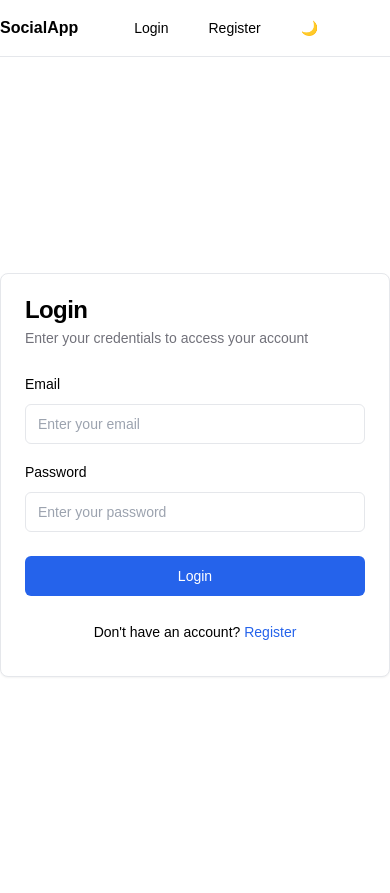
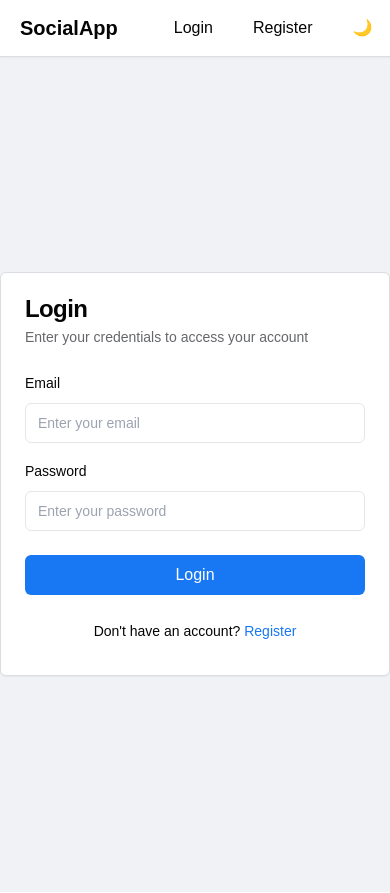
Before and after one commit to liked95/facebook-fe, a React (Vite) app: page /login in a window 390 px wide. Built offline with nearby package versions, Linux system fonts and the light colour scheme.

Commit message:
Refactor layout and UI components for improved styling and responsiveness; update API URL configuration.

```diff
--- a/src/components/layout/Layout.tsx
+++ b/src/components/layout/Layout.tsx
@@ -1,8 +1,8 @@
-import { useEffect } from 'react';
-import { Outlet, useNavigate } from 'react-router-dom';
-import { useThemeStore } from '../../store/theme';
-import { useAuthStore } from '../../store/auth';
-import { Button } from '../ui/Button';
+import { useEffect } from "react";
+import { Outlet, useNavigate } from "react-router-dom";
+import { useThemeStore } from "../../store/theme";
+import { useAuthStore } from "../../store/auth";
+import { Button } from "../ui/Button";
 
 export function Layout() {
   const { theme, toggleTheme } = useThemeStore();
@@ -10,55 +10,45 @@ export function Layout() {
   const navigate = useNavigate();
 
   useEffect(() => {
-    document.documentElement.classList.toggle('dark', theme === 'dark');
+    document.documentElement.classList.toggle("dark", theme === "dark");
   }, [theme]);
 
   const handleLogout = () => {
     clearAuth();
-    navigate('/login');
+    navigate("/login");
   };
 
   return (
-    <div className="min-h-screen bg-white text-black dark:bg-zinc-900 dark:text-white">
-      <header className="sticky top-0 z-50 w-full border-b bg-white/95 dark:bg-zinc-900/95 backdrop-blur supports-[backdrop-filter]:bg-white/60 dark:supports-[backdrop-filter]:bg-zinc-900/60">
-        <div className="container flex h-14 items-center">
+    <div className="min-h-screen font-facebook font-sans bg-[#F0F2F5] dark:bg-[#18191A] text-[#050505] dark:text-[#E4E6EB]">
+      <header className="fixed top-0 w-full z-50 border-b border-[#DADDE1] dark:border-[#3E4042] bg-white dark:bg-[#242526] shadow-sm">
+        <div className="max-w-full flex h-14 items-center px-5">
           <div className="mr-4 flex">
             <a className="mr-6 flex items-center space-x-2" href="/">
-              <span className="font-bold">SocialApp</span>
+              <span className="font-bold text-xl">SocialApp</span>
             </a>
           </div>
           <div className="flex flex-1 items-center justify-between space-x-2 md:justify-end">
             <nav className="flex items-center space-x-2">
               {isAuthenticated ? (
                 <>
-                  <Button variant="ghost" onClick={() => navigate('/')}>
-                    Home
-                  </Button>
-                  <Button variant="ghost" onClick={() => navigate('/profile')}>
-                    Profile
-                  </Button>
-                  <Button variant="ghost" onClick={handleLogout}>
-                    Logout
-                  </Button>
+                  <Button variant="ghost" onClick={() => navigate("/")}>Home</Button>
+                  <Button variant="ghost" onClick={() => navigate("/profile")}>Profile</Button>
+                  <Button variant="ghost" onClick={handleLogout}>Logout</Button>
                 </>
               ) : (
                 <>
-                  <Button variant="ghost" onClick={() => navigate('/login')}>
-                    Login
-                  </Button>
-                  <Button variant="ghost" onClick={() => navigate('/register')}>
-                    Register
-                  </Button>
+                  <Button variant="ghost" onClick={() => navigate("/login")}>Login</Button>
+                  <Button variant="ghost" onClick={() => navigate("/register")}>Register</Button>
                 </>
               )}
               <Button variant="ghost" onClick={toggleTheme}>
-                {theme === 'dark' ? '🌞' : '🌙'}
+                {theme === "dark" ? "🌞" : "🌙"}
               </Button>
             </nav>
           </div>
         </div>
       </header>
-      <main className="container py-6">
+      <main className="container max-w-full pt-20 pb-6">
         <Outlet />
       </main>
     </div>
--- a/src/components/ui/Button.tsx
+++ b/src/components/ui/Button.tsx
@@ -4,16 +4,16 @@ import { cva, type VariantProps } from 'class-variance-authority';
 import { cn } from '../../lib/utils';
 
 const buttonVariants = cva(
-  'inline-flex items-center justify-center rounded-md text-sm font-medium transition-colors focus-visible:outline-none focus-visible:ring-2 focus-visible:ring-offset-2 disabled:pointer-events-none disabled:opacity-50',
+  'font-facebook font-sans rounded-md px-4 py-2 font-medium transition-colors focus-visible:outline-none focus-visible:ring-2 focus-visible:ring-offset-2 disabled:pointer-events-none disabled:opacity-50',
   {
     variants: {
       variant: {
-        default: 'bg-blue-600 text-white hover:bg-blue-700 dark:bg-blue-500 dark:text-black dark:hover:bg-blue-400',
-        destructive: 'bg-red-600 text-white hover:bg-red-700 dark:bg-red-500 dark:text-black dark:hover:bg-red-400',
-        outline: 'border border-zinc-300 bg-white hover:bg-zinc-100 hover:text-black dark:border-zinc-700 dark:bg-zinc-900 dark:hover:bg-zinc-800 dark:hover:text-white',
-        secondary: 'bg-zinc-200 text-black hover:bg-zinc-300 dark:bg-zinc-700 dark:text-white dark:hover:bg-zinc-600',
-        ghost: 'hover:bg-zinc-100 hover:text-black dark:hover:bg-zinc-800 dark:hover:text-white',
-        link: 'text-blue-600 underline-offset-4 hover:underline dark:text-blue-400',
+        default: 'bg-[#1877F2] text-white hover:bg-[#166FE5]',
+        secondary: 'bg-[#E4E6EB] text-[#050505] hover:bg-[#D8DADF] dark:bg-[#3A3B3C] dark:text-[#E4E6EB] dark:hover:bg-[#4A4B4D]',
+        danger: 'bg-[#FA3E3E] text-white hover:bg-[#E03131]',
+        ghost: 'bg-transparent text-[#050505] hover:bg-[#E4E6EB] dark:text-[#E4E6EB] dark:hover:bg-[#3A3B3C]',
+        outline: 'border border-[#DADDE1] dark:border-[#3E4042] bg-white dark:bg-[#242526] text-[#050505] dark:text-[#E4E6EB] hover:bg-[#E4E6EB] dark:hover:bg-[#3A3B3C]',
+        link: 'text-[#1877F2] underline-offset-4 hover:underline',
       },
       size: {
         default: 'h-10 px-4 py-2',
--- a/src/components/ui/Card.tsx
+++ b/src/components/ui/Card.tsx
@@ -7,7 +7,7 @@ const Card = forwardRef<HTMLDivElement, HTMLAttributes<HTMLDivElement>>(
     <div
       ref={ref}
       className={cn(
-        'rounded-lg border bg-white text-black shadow-sm dark:bg-zinc-900 dark:text-white dark:border-zinc-700',
+        'rounded-md border border-[#DADDE1] dark:border-[#3E4042] bg-white dark:bg-[#242526] shadow-sm text-[#050505] dark:text-[#E4E6EB]',
         className
       )}
       {...props}
@@ -45,7 +45,7 @@ const CardDescription = forwardRef<HTMLParagraphElement, HTMLAttributes<HTMLPara
   ({ className, ...props }, ref) => (
     <p
       ref={ref}
-      className={cn('text-sm text-zinc-500 dark:text-zinc-400', className)}
+      className={cn('text-sm text-[#65676B] dark:text-[#B0B3B8]', className)}
       {...props}
     />
   )
--- a/src/lib/api.ts
+++ b/src/lib/api.ts
@@ -13,7 +13,7 @@ import type {
   UserResponseDto,
 } from '../types/api';
 
-const API_URL = 'https://localhost:7066';
+const API_URL = import.meta.env.VITE_API_URL || 'http://localhost:3000';
 
 const api = axios.create({
   baseURL: API_URL,
```
Also changed, not shown: 1 other file (tests, documents, lock files or other folders).
